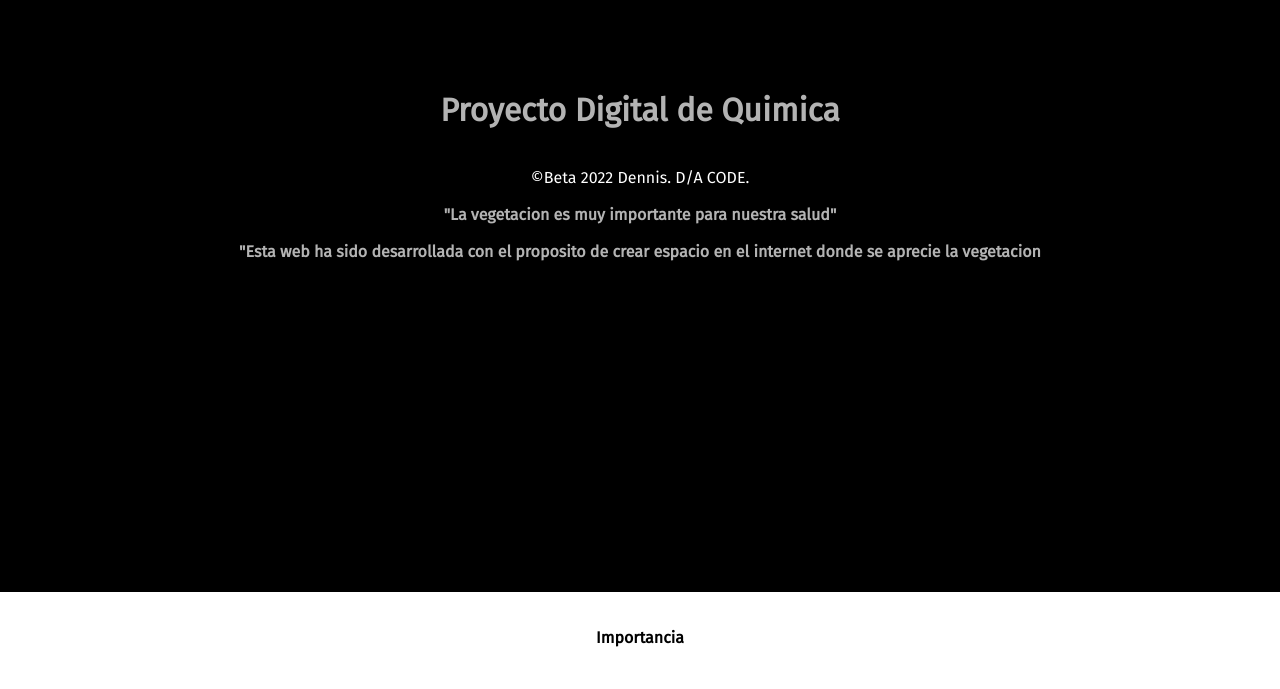
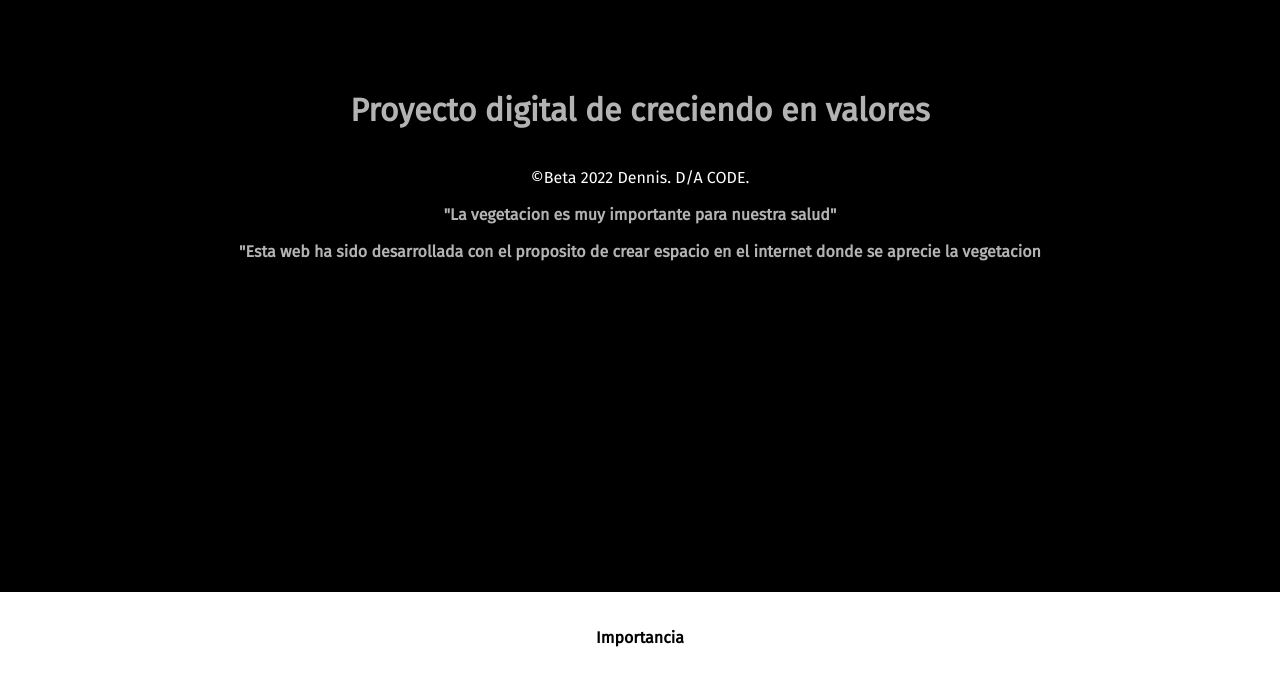
Before and after one commit to Dennisprogramers/Fuap, a plain HTML site: page index.html in a window 1280 px wide. Shown: the part 111-800 px from the top of the page. Drawn offline with nearby package versions, Linux system fonts and the light colour scheme.

Commit message:
Update index.html

```diff
--- a/index.html
+++ b/index.html
@@ -17,7 +17,7 @@
                                     <link rel="preconnect" href="https://fonts.googleapis.com">
 <link rel="preconnect" href="https://fonts.gstatic.com" crossorigin>
 <link href="https://fonts.googleapis.com/css2?family=Inter:wght@200&display=swap" rel="stylesheet">
-	                                 <title>Proyecto de quimica</title>
+	                                 <title>Proyecto de creciendo en valores</title>
 	                               <nav class="nav-escritorio">
 	                             <div class="menu">
                             <a href="">
@@ -54,7 +54,7 @@
                                   <br>
                                      <br>
                                        <div class="contenedor_prymari">
-  	                                     <h1 class="inicio">Proyecto Digital de Quimica</h1>
+  	                                     <h1 class="inicio">Proyecto digital de creciendo en valores</h1>
                                           <br>
                                            <footer style="color:white;">&copy;Beta 2022 Dennis. D/A CODE.</footer></p>
                                            <br>
```
